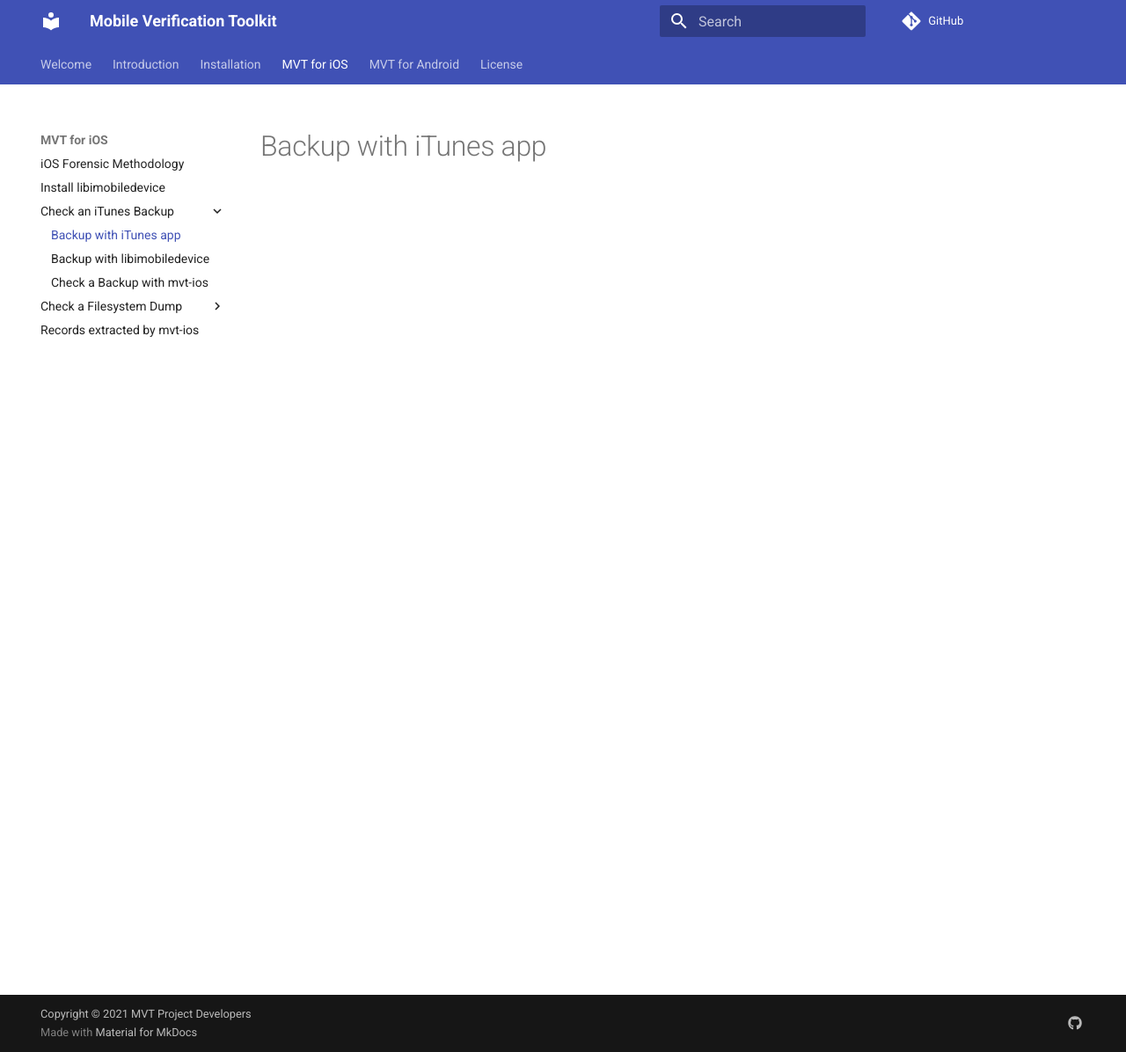
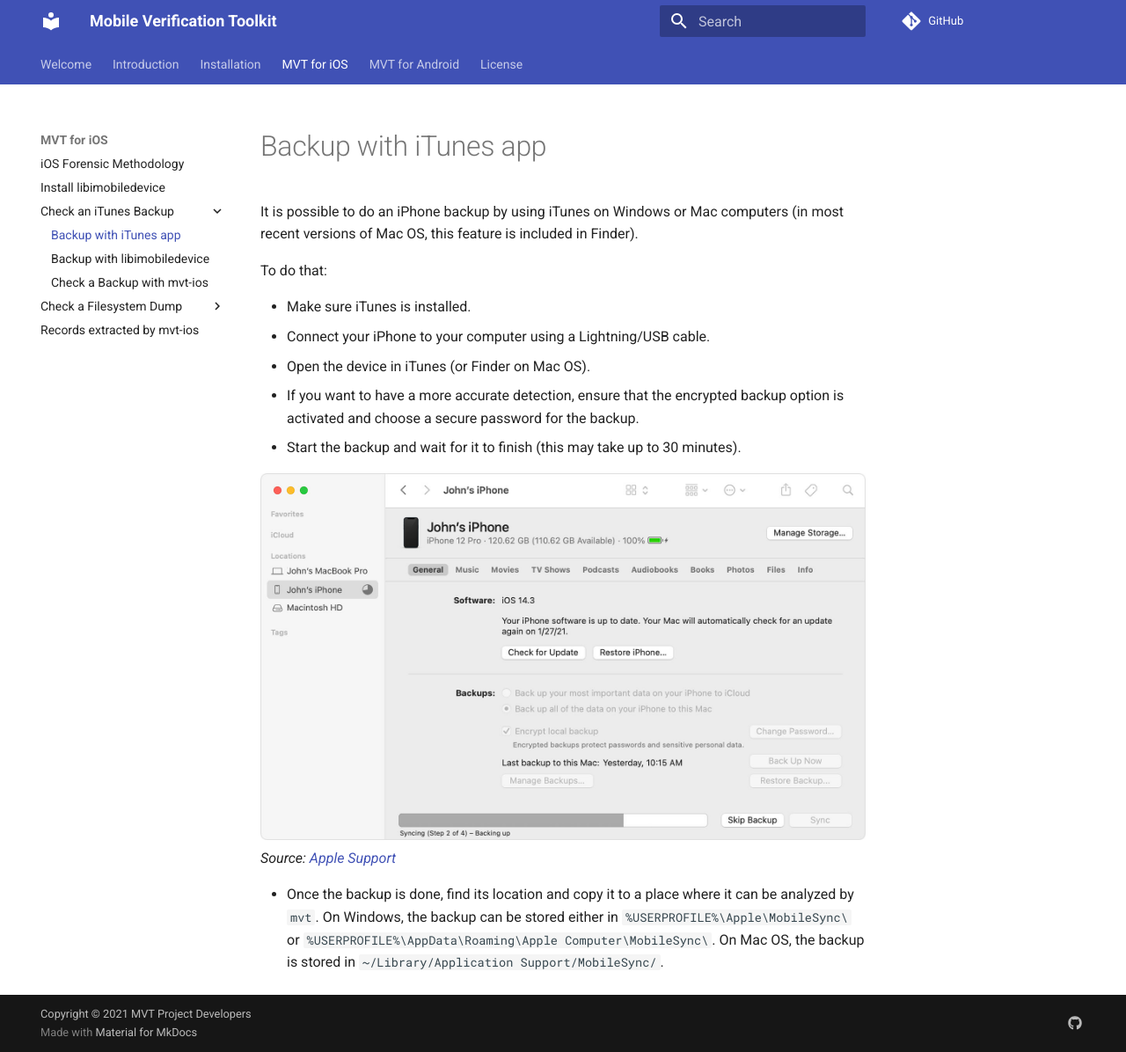
Before and after one commit to mvt-project/mvt, an MkDocs documentation site: the page built from docs/ios/backup/itunes.md, in a window 1280 px wide and 1196 px high. Shown: the whole window at 88% size. Built offline with MkDocs 1.6.1 and Material for MkDocs 9.7.7, drawn with Linux system fonts in a browser that asks for light colours; comment, search, counter and statistics services are not loaded.

```diff
--- a/docs/ios/backup/itunes.md
+++ b/docs/ios/backup/itunes.md
@@ -1 +1,16 @@
 # Backup with iTunes app
+
+It is possible to do an iPhone backup by using iTunes on Windows or Mac computers (in most recent versions of Mac OS, this feature is included in Finder).
+
+To do that:
+
+* Make sure iTunes is installed.
+* Connect your iPhone to your computer using a Lightning/USB cable.
+* Open the device in iTunes (or Finder on Mac OS).
+* If you want to have a more accurate detection, ensure that the encrypted backup option is activated and choose a secure password for the backup.
+* Start the backup and wait for it to finish (this may take up to 30 minutes).
+
+![](../../../img/macos-backup.jpg)
+_Source: [Apple Support](https://support.apple.com/en-us/HT211229)_
+
+* Once the backup is done, find its location and copy it to a place where it can be analyzed by `mvt`. On Windows, the backup can be stored either in `%USERPROFILE%\Apple\MobileSync\` or `%USERPROFILE%\AppData\Roaming\Apple Computer\MobileSync\`. On Mac OS, the backup is stored in `~/Library/Application Support/MobileSync/`.
--- /dev/null
+++ b/docs/requirements.txt
@@ -0,0 +1,5 @@
+mkdocs==1.2.1
+mkdocs-autorefs
+mkdocs-material
+mkdocs-material-extensions
+mkdocstrings
--- a/mkdocs.yml
+++ b/mkdocs.yml
@@ -39,5 +39,8 @@ nav:
             - Dumping the filesystem: "ios/filesystem/dump.md"
             - Check a Filesystem Dump with mvt-ios: "ios/filesystem/check.md"
         - Records extracted by mvt-ios: "ios/records.md"
-    - MVT for Android: "android.md"
+    - MVT for Android:
+        - Android Forensic Methodology: "android/methodology.md"
+        - Check APKs: "android/download_apks.md"
+        - Check an Android Backup: "android/backup.md"
     - License: "license.md"
```
Also changed, not shown: .readthedocs.yaml (added, +15 -0 lines), docs/android/backup.md (added, +38 -0 lines), docs/android/download_apks.md (renamed from docs/android.md, +1 -1 lines), docs/android/methodology.md (added, +8 -0 lines), docs/install.md (+7 -1 lines), docs/img/macos-backup.jpg (added), docs/ios/backup/check.md (line endings or trailing spaces).
